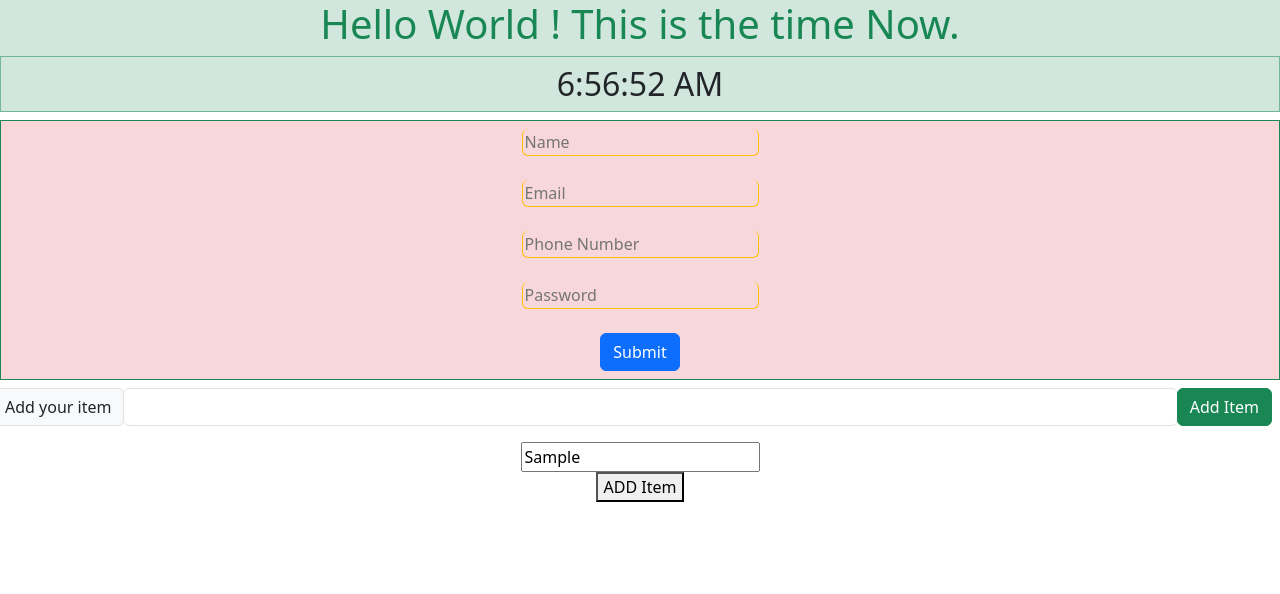
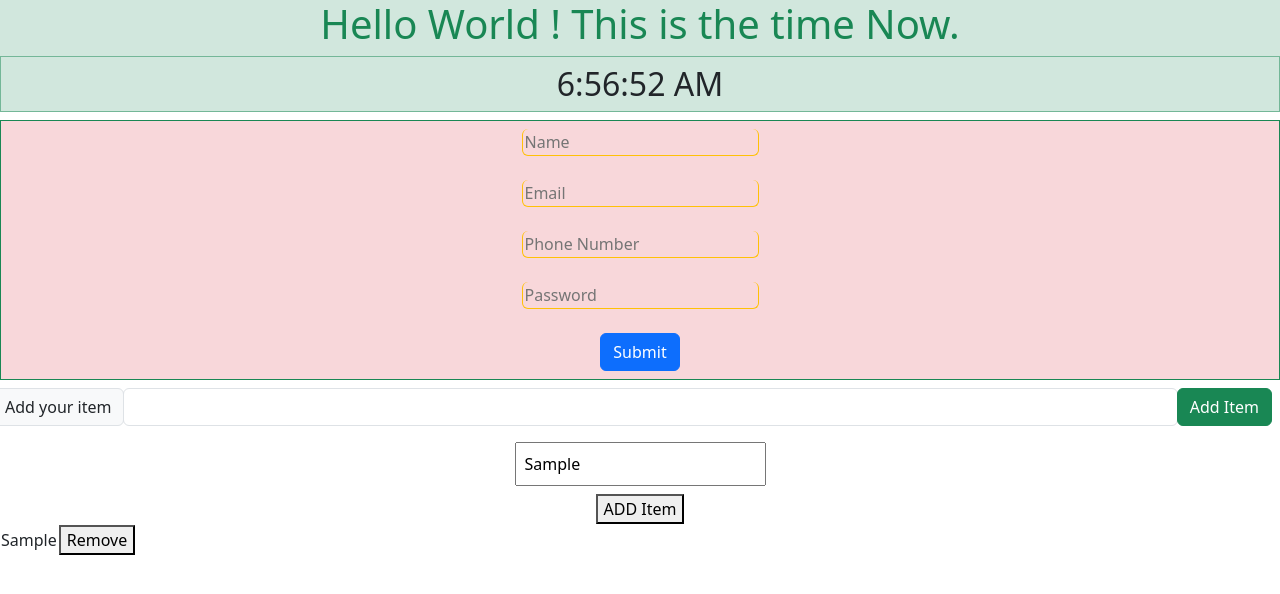
Before and after one commit to Jahirul-Islam-Jantu/react-project, a React (Create React App) app in the folder my-app/: page / in a window 1280 px wide. Both pictures are taken after typing "Sample" into the empty fields and a click on the button "ADD Item". Shown: the top 594 px of the page. Built offline with nearby package versions, Linux system fonts and the light colour scheme.

Commit message:
todo app completed

```diff
--- a/my-app/src/reactHook/NewToDo.jsx
+++ b/my-app/src/reactHook/NewToDo.jsx
@@ -1,8 +1,46 @@
+import { useState } from "react";
+
 const NewToDo = () => {
+  const [item, setItem] = useState("");
+  const [list, setList] = useState([]);
+
+  const addItem = () => {
+    list.push(item);
+    setList([...list]);
+  };
+  const removeItem = (index) => {
+    list.splice(index, 1);
+    setList([...list]);
+  };
+
   return (
     <div>
-      <input type="text" placeholder="Item" /> <br />
-      <button>ADD Item</button>
+      <input
+        type="text"
+        placeholder="Item"
+        className="p-2 mb-2"
+        onChange={(e) => setItem(e.target.value)}
+      />{" "}
+      <br />
+      <button onClick={addItem}>ADD Item</button>
+      <table>
+        <tbody>
+          {list.length !== 0 ? (
+            list.map((element, index) => {
+              return (
+                <tr>
+                  <td>{element}</td>
+                  <td>
+                    <button onClick={() => removeItem(index)}>Remove</button>
+                  </td>
+                </tr>
+              );
+            })
+          ) : (
+            <tr></tr>
+          )}
+        </tbody>
+      </table>
     </div>
   );
 };
```
